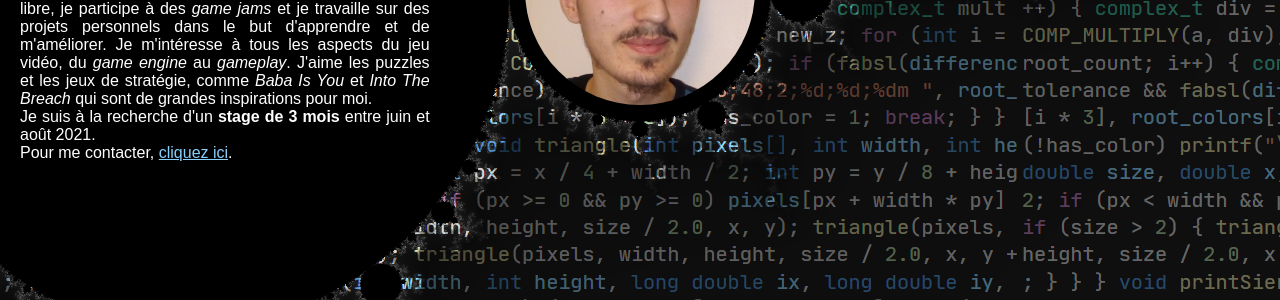
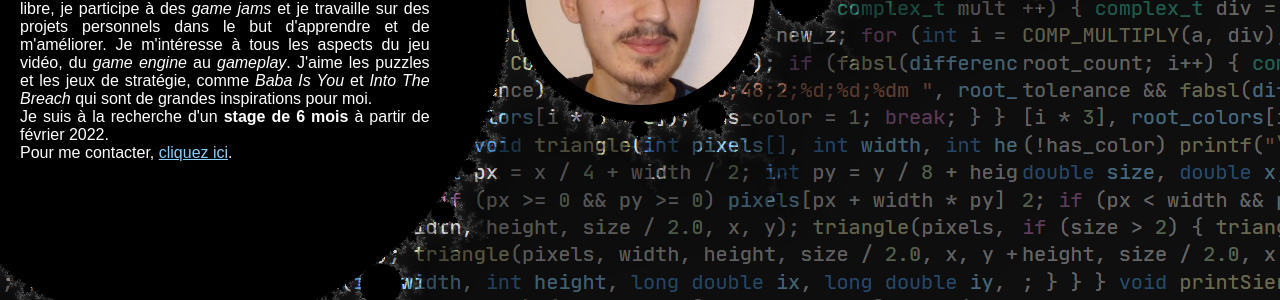
Before and after one commit to Maaxed/Maaxed.github.io, a Jekyll site: the page built from index.html, in a window 1280 px wide and 900 px high, scrolled down 332 px. Shown: the part 152-452 px from the top of the window. Built offline with Jekyll 4.4.1, drawn with Linux system fonts in a browser that asks for light colours.

Commit message:
Update internship search information

```diff
--- a/index.html
+++ b/index.html
@@ -20,7 +20,7 @@ extra_css: introduction.css
 			Je m'intéresse à tous les aspects du jeu vidéo, du <i lang="en">game engine</i> au <i lang="en">gameplay</i>.
 			J'aime les puzzles et les jeux de stratégie, comme <i>Baba Is You</i> et <i>Into The Breach</i> qui sont de grandes inspirations pour moi.
 			<br>
-			Je suis à la recherche d'un <strong>stage de 3 mois</strong> entre juin et août 2021.
+			Je suis à la recherche d'un <strong>stage de 6 mois</strong> à partir de février 2022.
 			<br>
 			Pour me contacter, <a href="/contact">cliquez ici</a>.
 		</p>
```
